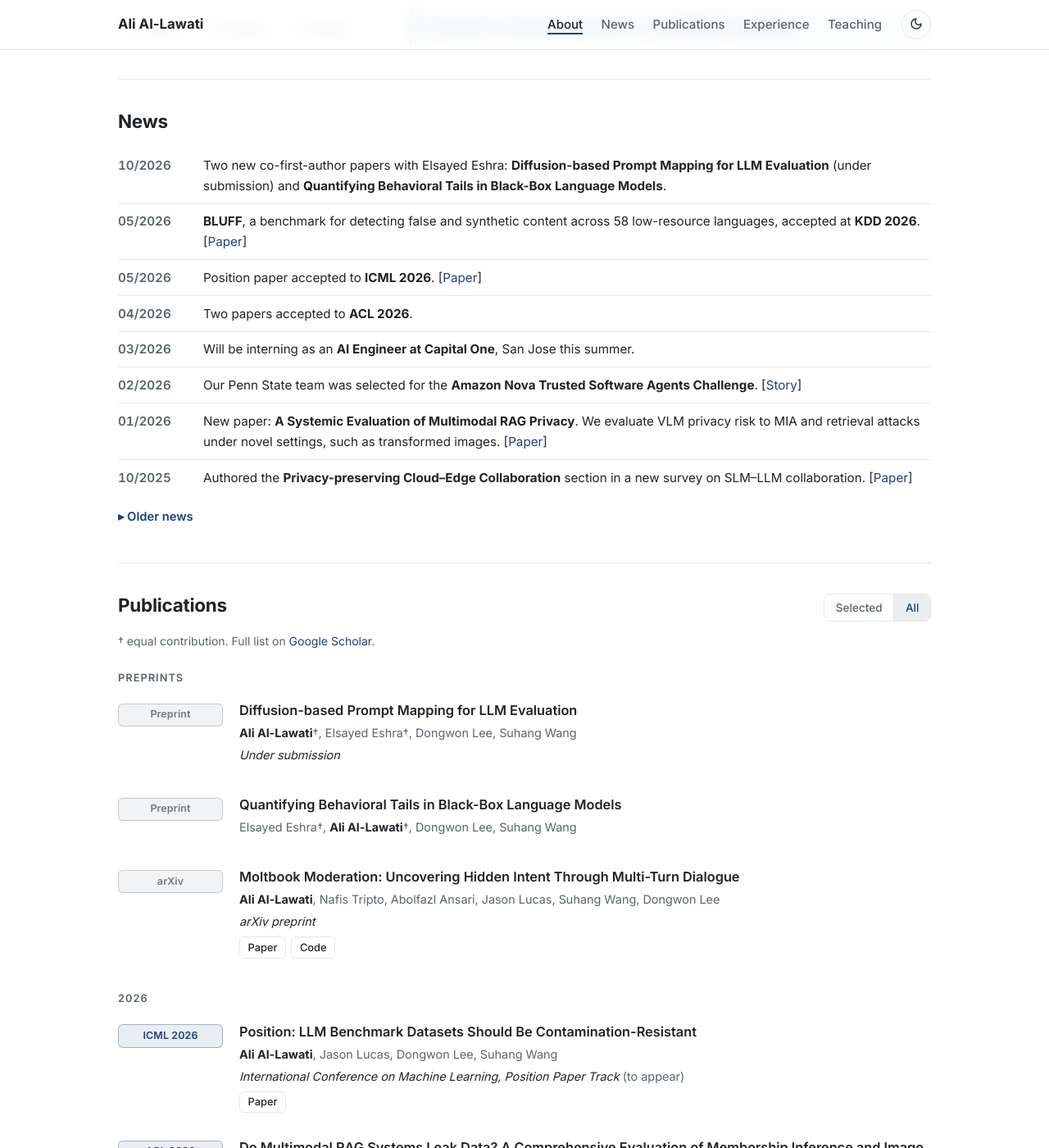
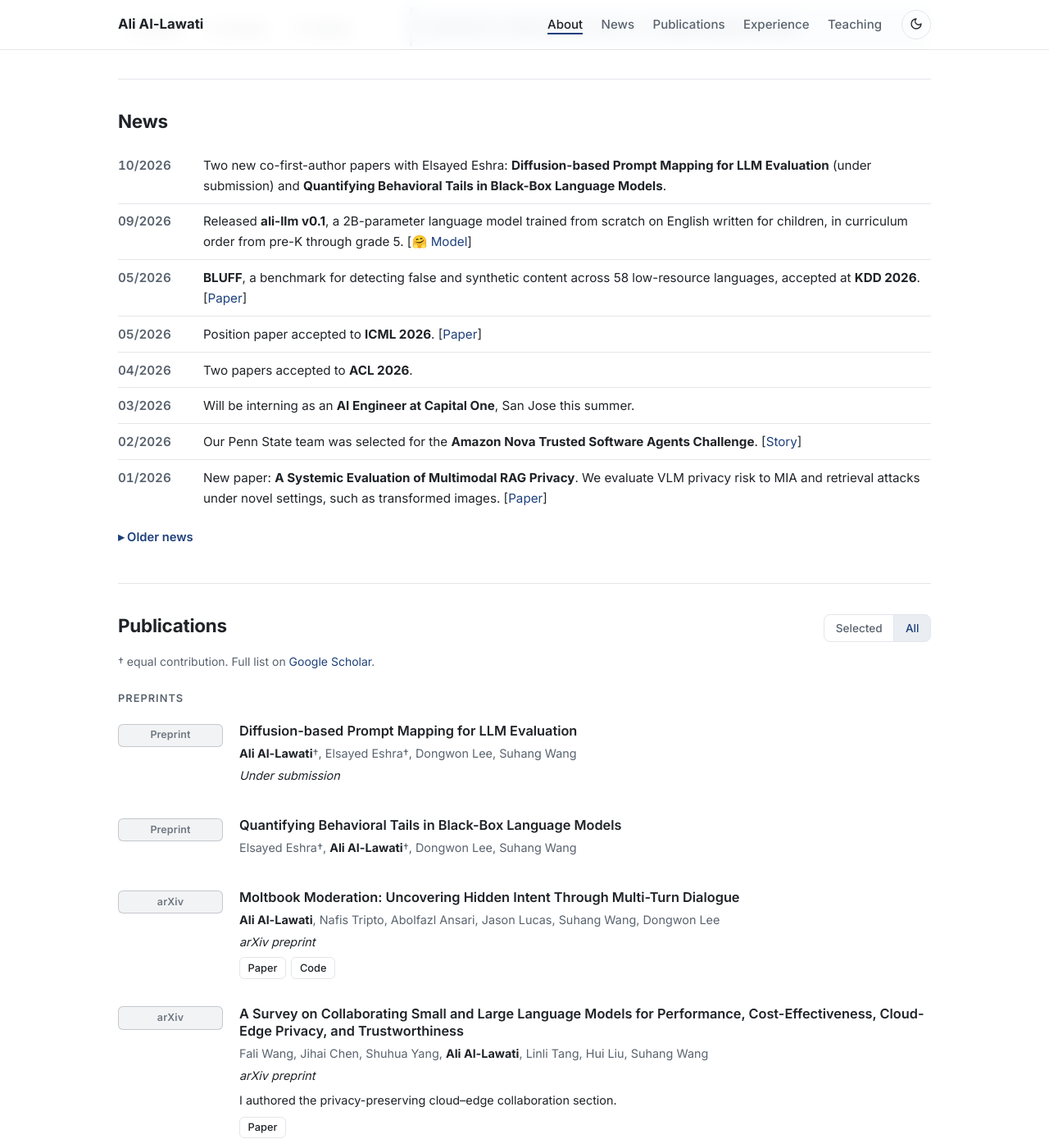
Before and after one commit to aliwister/aliwister.github.io, a Jekyll site: the page built from index.html, in a window 1280 px wide and 1400 px high, scrolled down 488 px. Shown: the whole window at 82% size. Built offline with Jekyll 4.4.1, drawn with Linux system fonts in a browser that asks for light colours.

Commit message:
Add SLM-LLM survey, ali-llm v0.1 release news, AI Safety interest
Co-Authored-By: Claude Opus 5.5 <noreply@anthropic.com>

```diff
--- a/_data/cv.yml
+++ b/_data/cv.yml
@@ -1,4 +1,5 @@
 interests:
+  - AI Safety
   - Multi-Agent Systems
   - Retrieval-Augmented Generation
   - LLM / VLM Safety
--- a/_data/news.yml
+++ b/_data/news.yml
@@ -3,6 +3,8 @@
 
 - date: 10/2026
   text: "Two new co-first-author papers with Elsayed Eshra: **Diffusion-based Prompt Mapping for LLM Evaluation** (under submission) and **Quantifying Behavioral Tails in Black-Box Language Models**."
+- date: 09/2026
+  text: "Released **ali-llm v0.1**, a 2B-parameter language model trained from scratch on English written for children, in curriculum order from pre-K through grade 5. [[🤗 Model](https://huggingface.co/aliwister/ali-llm-v0.1)]"
 - date: 05/2026
   text: "**BLUFF**, a benchmark for detecting false and synthetic content across 58 low-resource languages, accepted at **KDD 2026**. [[Paper](https://arxiv.org/abs/2603.00634)]"
 - date: 05/2026
--- a/_data/publications.yml
+++ b/_data/publications.yml
@@ -32,6 +32,16 @@
   links:
     - { name: Paper, url: "https://arxiv.org/abs/2605.12856" }
     - { name: Code, url: "https://github.com/aliwister/bot-mod" }
+
+- title: "A Survey on Collaborating Small and Large Language Models for Performance, Cost-Effectiveness, Cloud-Edge Privacy, and Trustworthiness"
+  authors: Fali Wang, Jihai Chen, Shuhua Yang, Ali Al-Lawati, Linli Tang, Hui Liu, Suhang Wang
+  venue: arXiv
+  venue_full: arXiv preprint
+  year: 2025
+  group: preprint
+  tldr: I authored the privacy-preserving cloud–edge collaboration section.
+  links:
+    - { name: Paper, url: "https://arxiv.org/abs/2510.13890" }
 
 - title: "Position: LLM Benchmark Datasets Should Be Contamination-Resistant"
   authors: Ali Al-Lawati, Jason Lucas, Dongwon Lee, Suhang Wang
```
